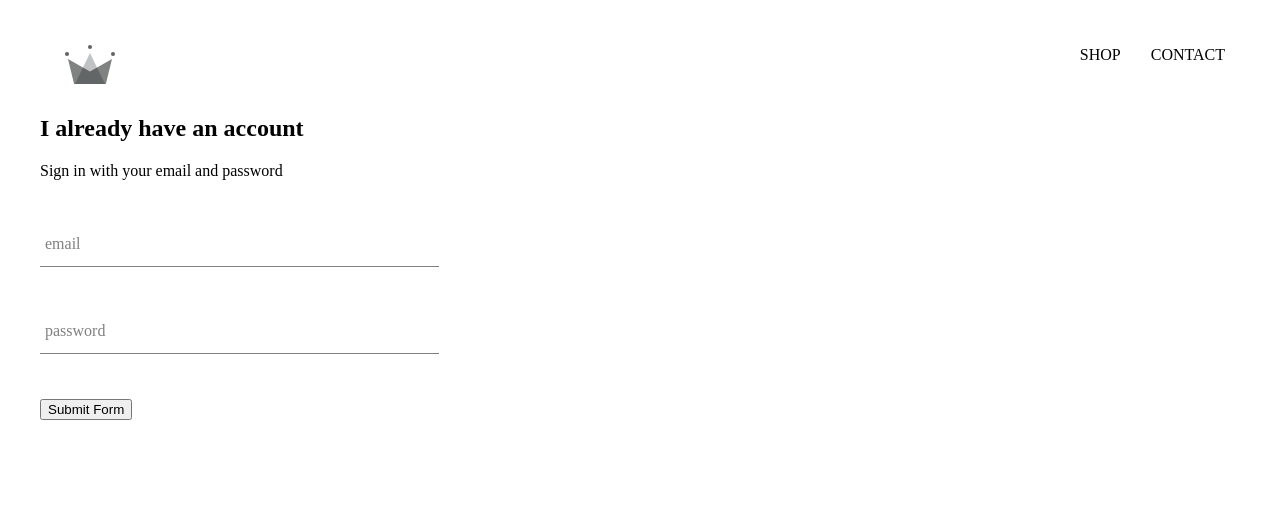
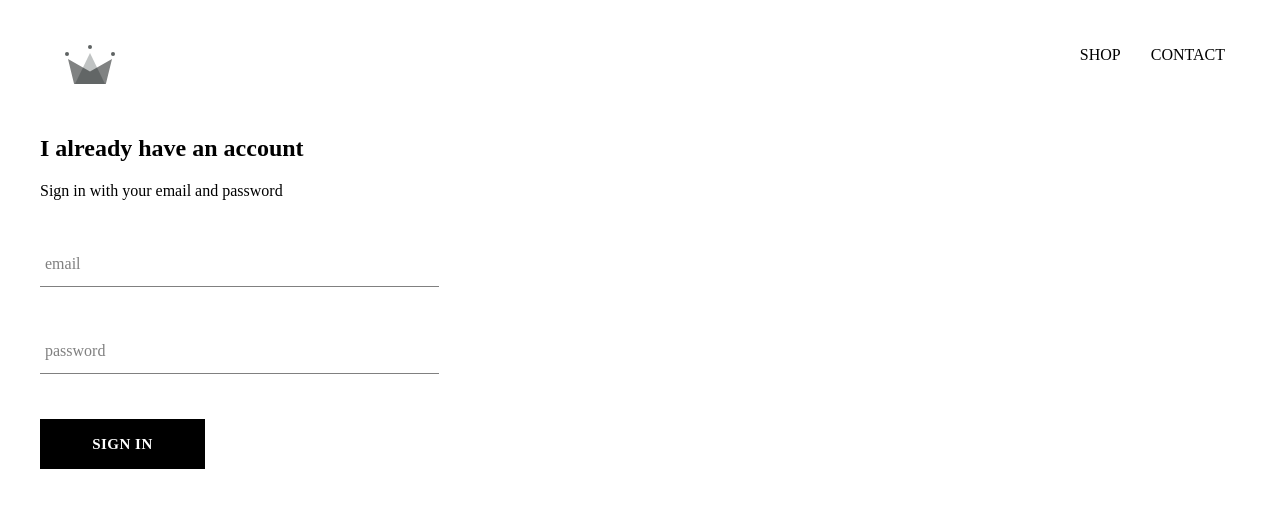
Before and after one commit to stevenwinter-dev/crwn-clothing, a React (Create React App) app: page /signin in a window 1280 px wide. Shown: the top 508 px of the page. Built offline with nearby package versions, Linux system fonts and the light colour scheme; the HTML template or start-up script is replaced by a standard one.

Commit message:
Added custom button

```diff
--- /dev/null
+++ b/src/components/custom-button/custom-button.component.jsx
@@ -0,0 +1,11 @@
+import React from 'react';
+
+import './custom-button.styles.scss';
+
+const CustomButton = ({ children, ...otherProps }) => (
+    <button className='custom-button' {...otherProps} >
+        {children}
+    </button>
+);
+
+export default CustomButton;
--- /dev/null
+++ b/src/components/custom-button/custom-button.styles.scss
@@ -0,0 +1,22 @@
+.custom-button {
+    min-width: 165px;
+    width: auto;
+    height: 50px;
+    letter-spacing: 0.5px;
+    line-height: 50px;
+    padding: 0 35px 0 35px;
+    font-size: 15px;
+    background-color: black;
+    color: white;
+    text-transform: uppercase;
+    font-family: 'Montserrat';
+    font-weight: bolder;
+    border: none;
+    cursor: pointer;
+
+    &:hover {
+        background-color: white;
+        color: black;
+        border: 1px solid black;
+    }
+}
--- a/src/components/sign-in/sign-in.component.jsx
+++ b/src/components/sign-in/sign-in.component.jsx
@@ -1,6 +1,7 @@
 import React from 'react';
 
 import FormInput from '../form-input/form-input.component';
+import CustomButton from '../custom-button/custom-button.component';
 
 import './sign-in.styles.scss';
 
@@ -50,7 +51,7 @@
                         required
                     />
 
-                    <input type='submit' value='Submit Form' />
+                    <CustomButton type='submit'>Sign in</CustomButton>
                 </form>
             </div>
         )
--- a/src/components/sign-in/sign-in.styles.scss
+++ b/src/components/sign-in/sign-in.styles.scss
@@ -1,3 +1,9 @@
 .sign-in {
     width: 30vw;
+    display: flex;
+    flex-direction: column;
+
+    .title {
+        margin: 10px 0;
+    }
 }
```
